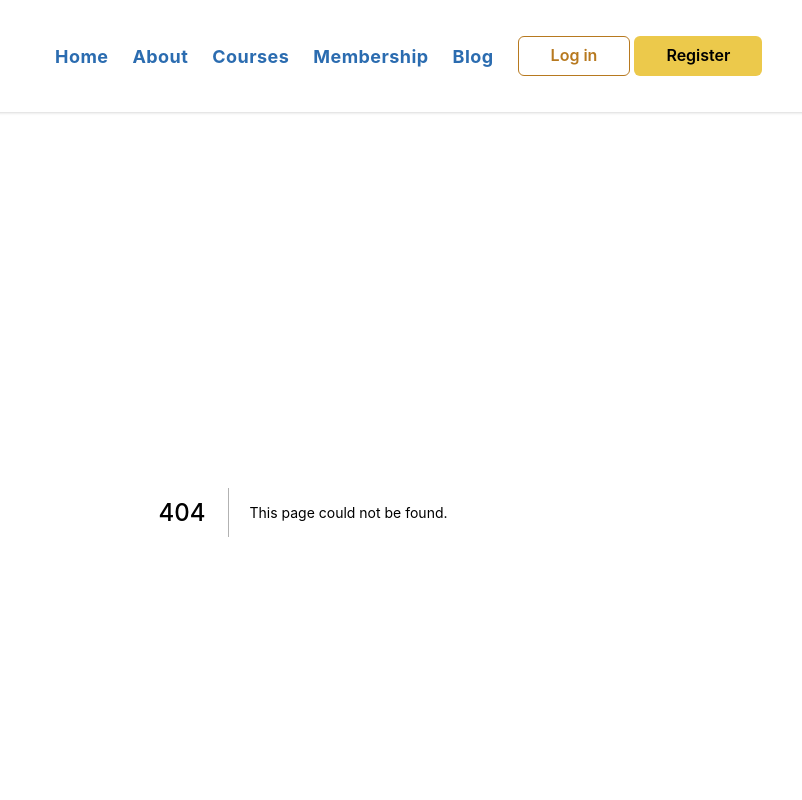
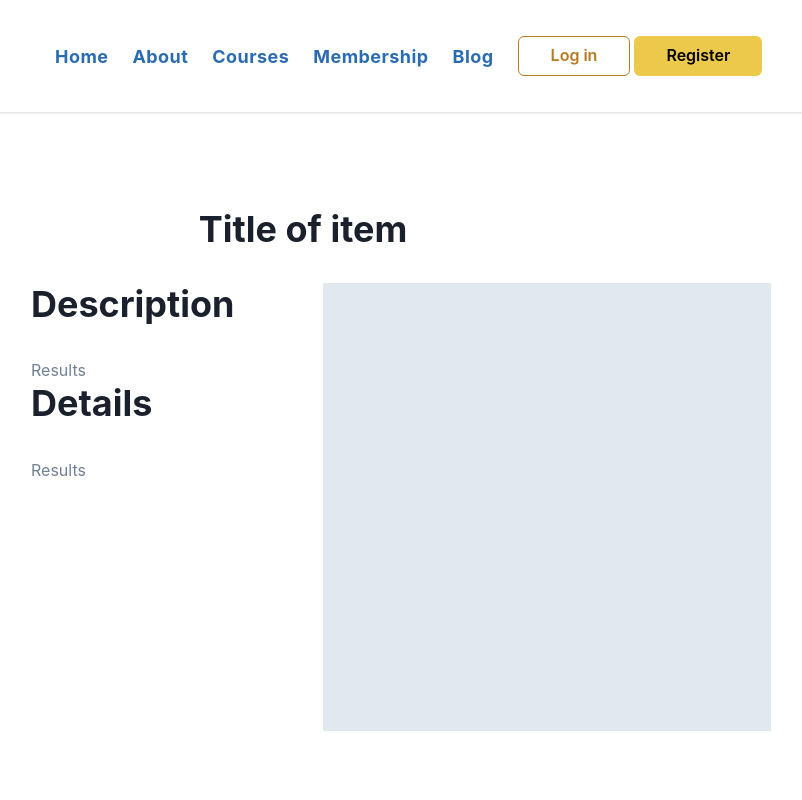
Before and after one commit to livelifedev/home-edvantage, a Next.js app: page /course/0 in a window 1280 px wide. Before the commit this address had no page. Shown: the top 800 px of the page, without its empty margins (337-1139 px from the left). Built offline with nearby package versions, Linux system fonts and the light colour scheme.

Commit message:
course page

```diff
--- a/pages/categories/[id].js
+++ b/pages/categories/[id].js
@@ -24,7 +24,7 @@ import { BsSearch } from "react-icons/bs";
 function CourseCard({ name, description, href }) {
   return (
     <Box borderWidth="1px" borderRadius="md" overflow="hidden">
-      <NextLink href={`/categories/${href}`} passHref>
+      <NextLink href={`/course/${href}`} passHref>
         <Link color="blue.600">
           <Heading
             as="h5"
@@ -73,8 +73,7 @@ export default function Category({ categoryName }) {
   console.log(router, id);
 
   return (
-    <main>
-      <Box>
+    <Box as="main">
       <Container
         maxW="xl"
         d="flex"
@@ -115,7 +114,6 @@ export default function Category({ categoryName }) {
         </SimpleGrid>
       </Container>
     </Box>
-    </main>
   );
 }
 
--- /dev/null
+++ b/pages/course/[id].js
@@ -0,0 +1,77 @@
+import { useRouter } from "next/router";
+import NextLink from "next/link";
+import Image from "next/image";
+import {
+  Box,
+  Container,
+  Divider,
+  Flex,
+  Heading,
+  Icon,
+  Input,
+  InputGroup,
+  InputLeftElement,
+  Link,
+  Select,
+  SimpleGrid,
+  Tag,
+  Text,
+  Wrap,
+  WrapItem,
+} from "@chakra-ui/react";
+import { CATEGORIES, COURSES } from "../../src/utils/constants";
+import { BsSearch } from "react-icons/bs";
+
+export default function Course({ categoryName }) {
+  const router = useRouter();
+  const { id } = router.query;
+  console.log(router, id);
+
+  return (
+    <Box as="main">
+      <Container
+        maxW="xl"
+        d="flex"
+        flexDirection="column"
+        alignItems="center"
+        justifyContent="center"
+        pt="24"
+        pb="40"
+      >
+        <Heading mb="8">Title of item</Heading>
+        <SimpleGrid columns={2} spacing={10} w="full">
+          <Box>
+            <Heading mb="8">Description</Heading>
+            <Text color="gray.500">Results</Text>
+            <Heading mb="8">Details</Heading>
+            <Text color="gray.500">Results</Text>
+          </Box>
+          <Box w="md" h="md" bg="gray.200">
+            {/* <Image
+              src="/me.png"
+              alt="Picture of the author"
+              width={500}
+              height={500}
+            /> */}
+          </Box>
+        </SimpleGrid>
+      </Container>
+    </Box>
+  );
+}
+
+// export async function getStaticPaths() {
+//   const paths = CATEGORIES.map((x) => ({
+//     params: { id: x.id },
+//   }));
+
+//   return { paths, fallback: false };
+// }
+
+// export async function getStaticProps({ params }) {
+//   const categoryName = CATEGORIES.find((x) => x.id == params.id).name;
+
+//   return {
+//     props: { categoryName },
+//   };
+// }
```
Lines whose indentation alone changed are shown as unchanged.
